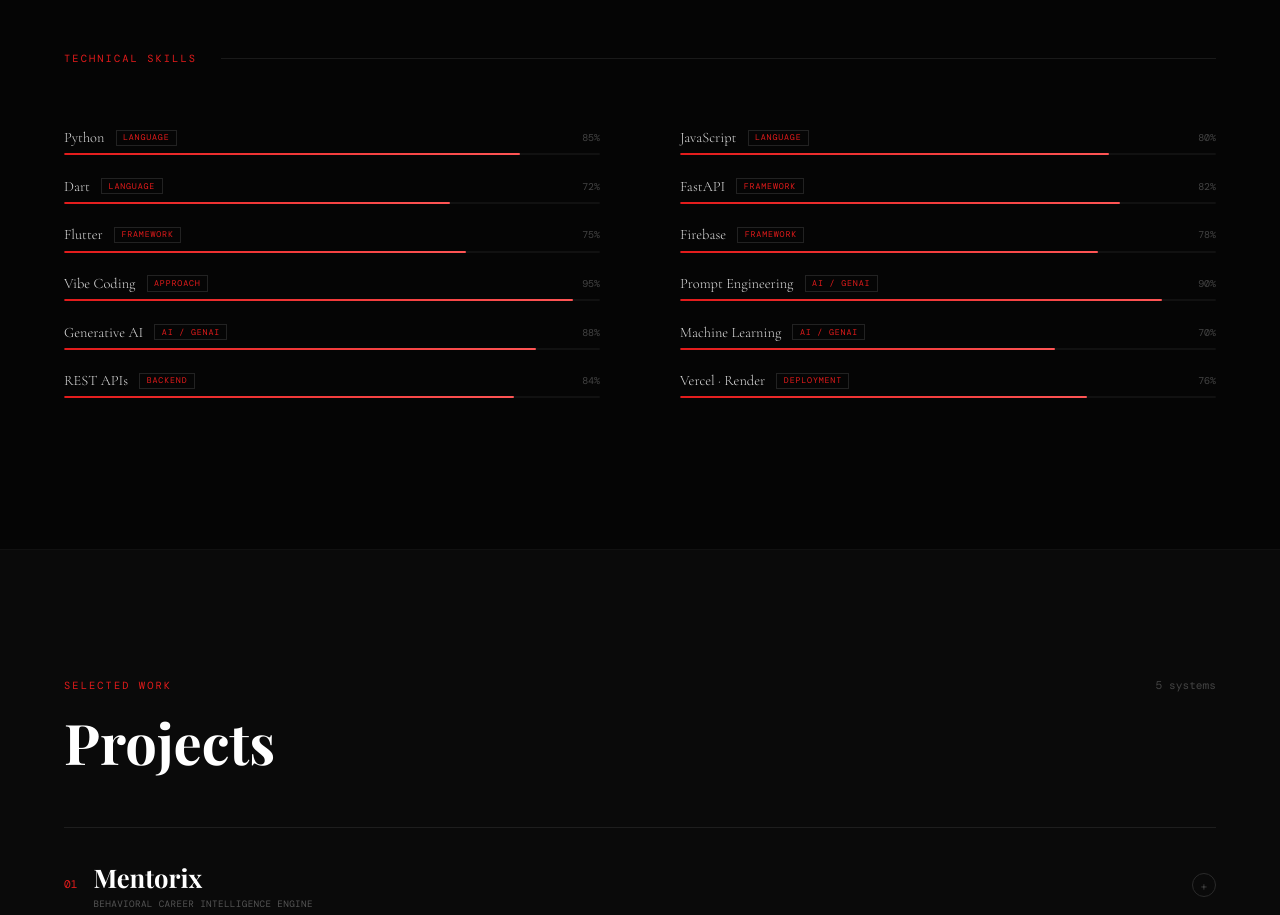
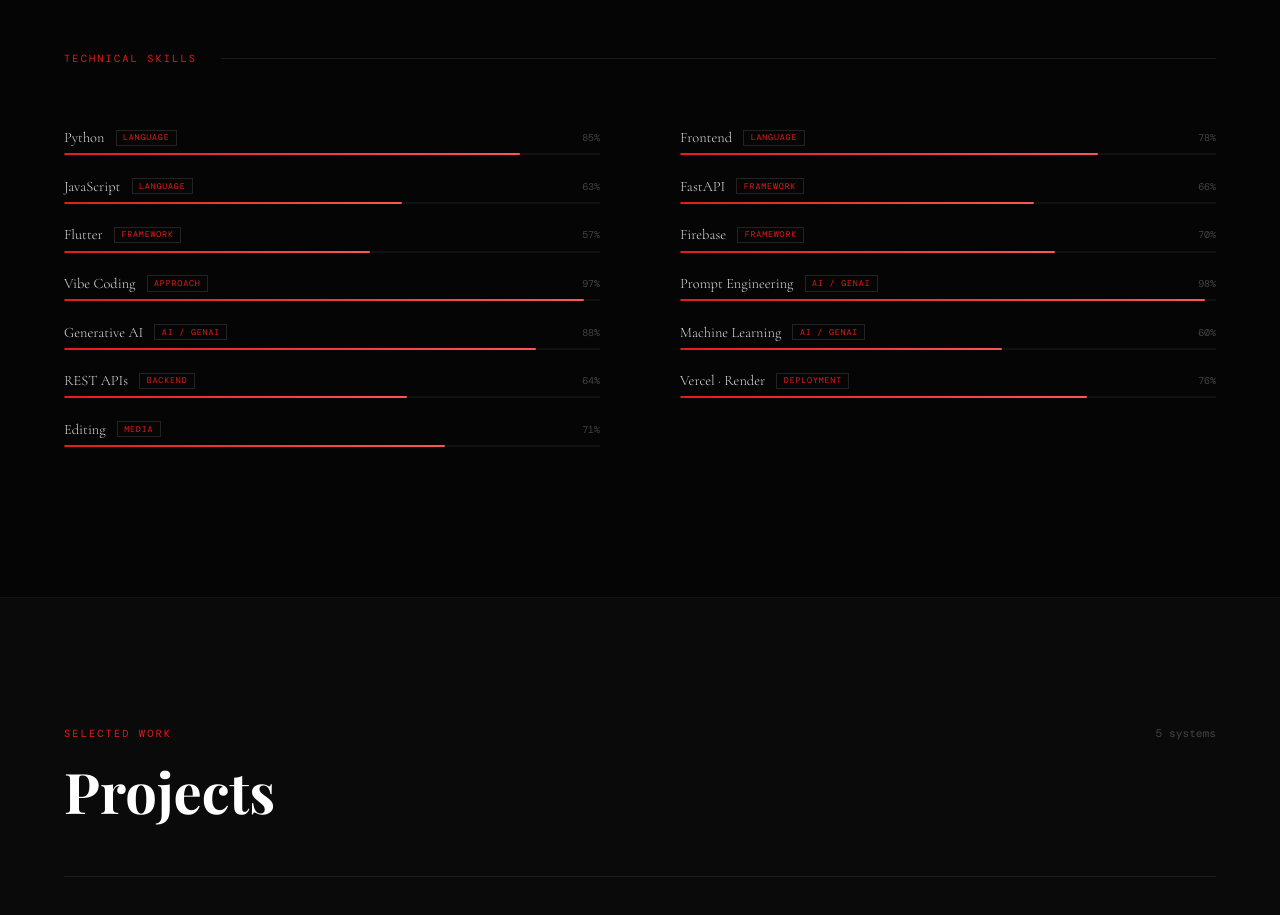
Before and after one commit to D-A-R-X/Portfolio, a React (Vite) app: page / in a window 1280 px wide. Shown: the part 1580-2495 px from the top of the page. Built offline with nearby package versions, Linux system fonts and the light colour scheme; a web font is replaced by a local one.

Commit message:
fix: restore Portfolio function declaration

```diff
--- a/src/App.jsx
+++ b/src/App.jsx
@@ -11,17 +11,18 @@ const CONTACT_LINKS = [
 
 const SKILL_BARS = [
   { name: "Python", level: 85, cat: "Language" },
-  { name: "JavaScript", level: 80, cat: "Language" },
-  { name: "Dart", level: 72, cat: "Language" },
-  { name: "FastAPI", level: 82, cat: "Framework" },
-  { name: "Flutter", level: 75, cat: "Framework" },
-  { name: "Firebase", level: 78, cat: "Framework" },
-  { name: "Vibe Coding", level: 95, cat: "Approach" },
-  { name: "Prompt Engineering", level: 90, cat: "AI / GenAI" },
+  { name: "Frontend", level: 78, cat: "Language" },
+  { name: "JavaScript", level: 63, cat: "Language" },
+  { name: "FastAPI", level: 66, cat: "Framework" },
+  { name: "Flutter", level: 57, cat: "Framework" },
+  { name: "Firebase", level: 70, cat: "Framework" },
+  { name: "Vibe Coding", level: 97, cat: "Approach" },
+  { name: "Prompt Engineering", level: 98, cat: "AI / GenAI" },
   { name: "Generative AI", level: 88, cat: "AI / GenAI" },
-  { name: "Machine Learning", level: 70, cat: "AI / GenAI" },
-  { name: "REST APIs", level: 84, cat: "Backend" },
+  { name: "Machine Learning", level: 60, cat: "AI / GenAI" },
+  { name: "REST APIs", level: 64, cat: "Backend" },
   { name: "Vercel · Render", level: 76, cat: "Deployment" },
+  { name: "Editing", level: 71, cat: "Media" },
 ];
 
 const PROJECTS = [
```
